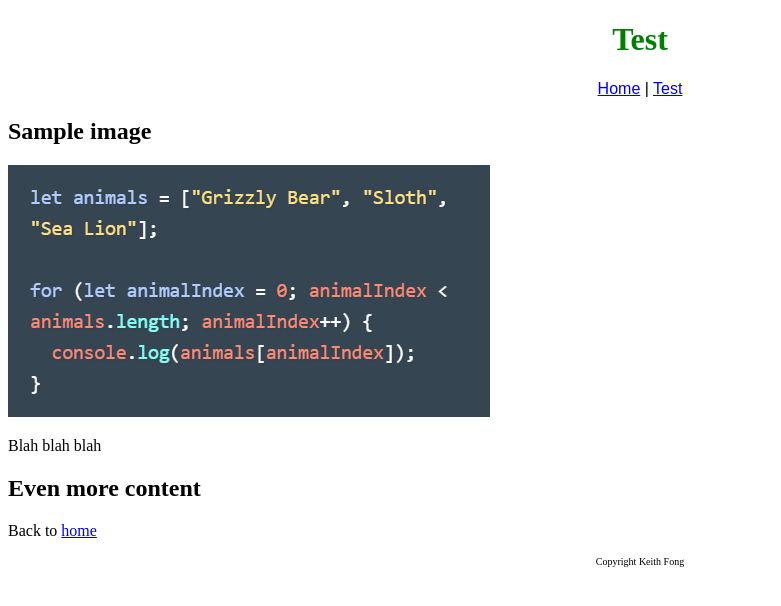
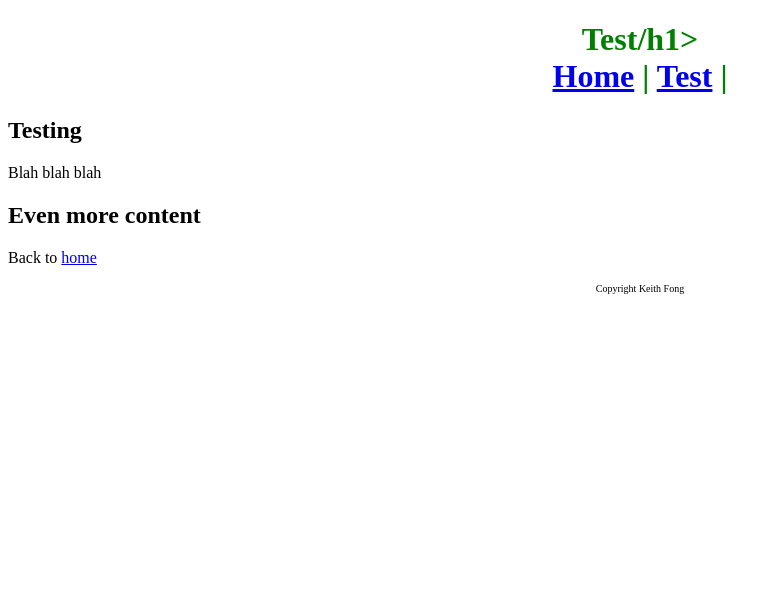
Before and after one commit to hikeithf/hikeithf.github.io, a Jekyll site: the page test.html, which Jekyll copies as it is, in a window 1280 px wide. Shown: the top 606 px of the page, without its empty margins (0-781 px from the left). Built offline with Jekyll 4.4.1, drawn with Linux system fonts in a browser that asks for light colours.

Commit message:
Update test.html

```diff
--- a/test.html
+++ b/test.html
@@ -5,10 +5,14 @@
   <title>Keith's test page</title>
 </head>
 <body>
-<h1 class="h1">Test</h1>
-<p class="nav"><a href="/index">Home</a> | <a href="/test">Test</a></p>
-<h2>Sample image</h2>
-  <img src="/Capture.PNG"/>
+ <div class = "top">
+<h1>Test/h1>
+<nav>
+  <a href="/">Home</a> |
+  <a href="/test">Test</a> |
+</nav>
+  </div>
+<h2>Testing</h2>
 <p>Blah blah blah</p>
 <h2>Even more content</h2>
 <p>Back to <a href="/index">home</a></p>
```
